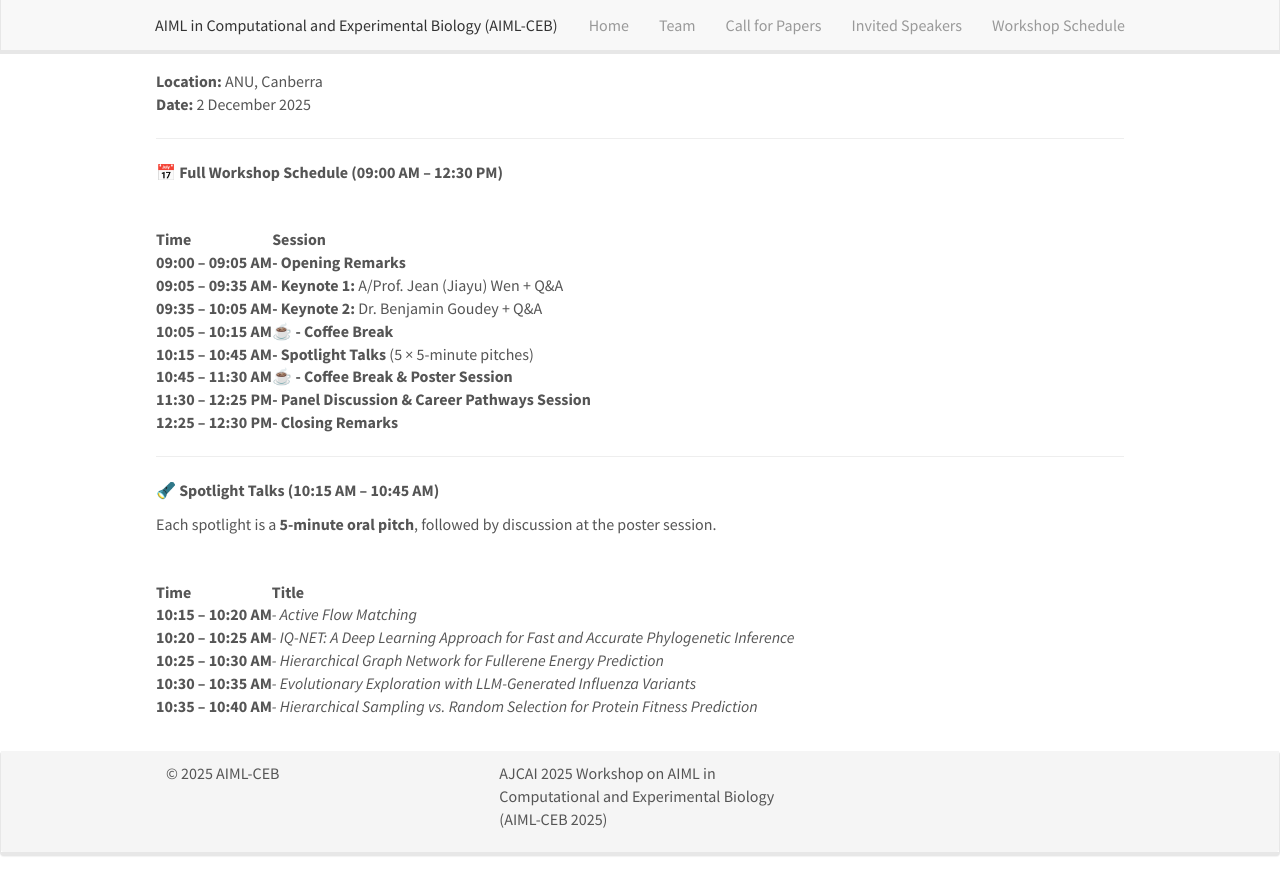
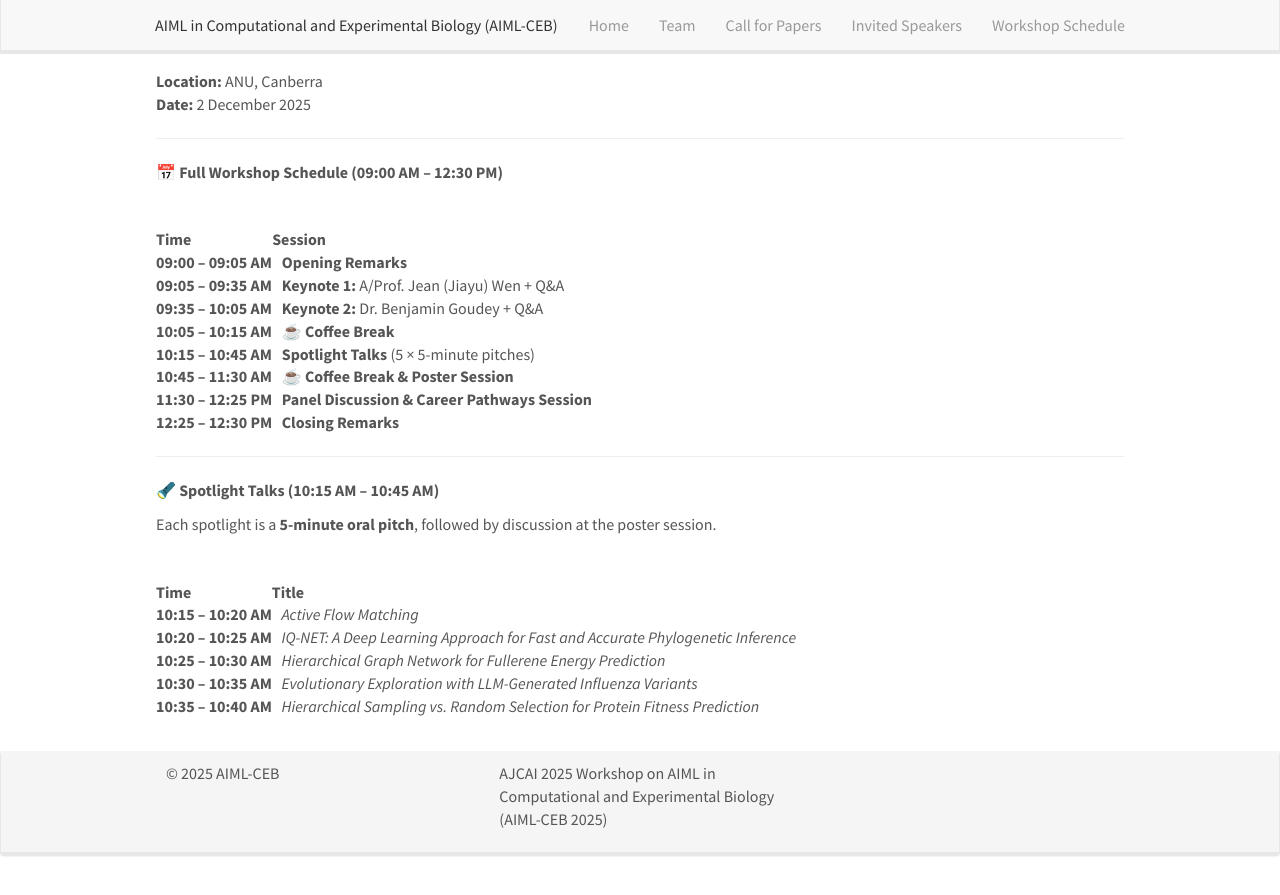
Before and after one commit to wokas36/wokas36.github.io, a Jekyll site: the page built from research.md, in a window 1280 px wide. Shown: the top 895 px of the page. Built offline with Jekyll 4.4.1, drawn with Linux system fonts in a browser that asks for light colours; nearby versions of some CDN libraries; some of the changed lines change nothing that is shown.

Commit message:
workshop schedule

```diff
--- a/research.md
+++ b/research.md
@@ -65,35 +65,35 @@
     </tr>
     <tr>
       <td><strong>09:00 – 09:05 AM</strong></td>
-      <td><strong> - Opening Remarks</strong></td>
+      <td><strong>&nbsp;&nbsp; Opening Remarks</strong></td>
     </tr>
     <tr>
       <td><strong>09:05 – 09:35 AM</strong></td>
-      <td><strong> - Keynote 1:</strong> A/Prof. Jean (Jiayu) Wen + Q&amp;A</td>
+      <td><strong>&nbsp;&nbsp; Keynote 1:</strong> A/Prof. Jean (Jiayu) Wen + Q&amp;A</td>
     </tr>
     <tr>
       <td><strong>09:35 – 10:05 AM</strong></td>
-      <td><strong> - Keynote 2:</strong> Dr. Benjamin Goudey + Q&amp;A</td>
+      <td><strong>&nbsp;&nbsp; Keynote 2:</strong> Dr. Benjamin Goudey + Q&amp;A</td>
     </tr>
     <tr>
       <td><strong>10:05 – 10:15 AM</strong></td>
-      <td>☕ <strong> - Coffee Break</strong></td>
+      <td>&nbsp;&nbsp; ☕ <strong>Coffee Break</strong></td>
     </tr>
     <tr>
       <td><strong>10:15 – 10:45 AM</strong></td>
-      <td><strong> - Spotlight Talks</strong> (5 × 5-minute pitches)</td>
+      <td><strong>&nbsp;&nbsp; Spotlight Talks</strong> (5 × 5-minute pitches)</td>
     </tr>
     <tr>
       <td><strong>10:45 – 11:30 AM</strong></td>
-      <td>☕ <strong> - Coffee Break &amp; Poster Session</strong></td>
+      <td>&nbsp;&nbsp; ☕ <strong>Coffee Break &amp; Poster Session</strong></td>
     </tr>
     <tr>
       <td><strong>11:30 – 12:25 PM</strong></td>
-      <td><strong> - Panel Discussion &amp; Career Pathways Session</strong></td>
+      <td><strong>&nbsp;&nbsp; Panel Discussion &amp; Career Pathways Session</strong></td>
     </tr>
     <tr>
       <td><strong>12:25 – 12:30 PM</strong></td>
-      <td><strong> - Closing Remarks</strong></td>
+      <td><strong>&nbsp;&nbsp; Closing Remarks</strong></td>
     </tr>
   </table>
 
@@ -113,23 +113,23 @@
     </tr>
     <tr>
       <td><strong>10:15 – 10:20 AM</strong></td>
-      <td><em> - Active Flow Matching</em></td>
+      <td><em>&nbsp;&nbsp; Active Flow Matching</em></td>
     </tr>
     <tr>
       <td><strong>10:20 – 10:25 AM</strong></td>
-      <td><em> - IQ-NET: A Deep Learning Approach for Fast and Accurate Phylogenetic Inference</em></td>
+      <td><em>&nbsp;&nbsp; IQ-NET: A Deep Learning Approach for Fast and Accurate Phylogenetic Inference</em></td>
     </tr>
     <tr>
       <td><strong>10:25 – 10:30 AM</strong></td>
-      <td><em> - Hierarchical Graph Network for Fullerene Energy Prediction</em></td>
+      <td><em>&nbsp;&nbsp; Hierarchical Graph Network for Fullerene Energy Prediction</em></td>
     </tr>
     <tr>
       <td><strong>10:30 – 10:35 AM</strong></td>
-      <td><em> - Evolutionary Exploration with LLM-Generated Influenza Variants</em></td>
+      <td><em>&nbsp;&nbsp; Evolutionary Exploration with LLM-Generated Influenza Variants</em></td>
     </tr>
     <tr>
       <td><strong>10:35 – 10:40 AM</strong></td>
-      <td><em> - Hierarchical Sampling vs. Random Selection for Protein Fitness Prediction</em></td>
+      <td><em>&nbsp;&nbsp; Hierarchical Sampling vs. Random Selection for Protein Fitness Prediction</em></td>
     </tr>
   </table>
 
```
